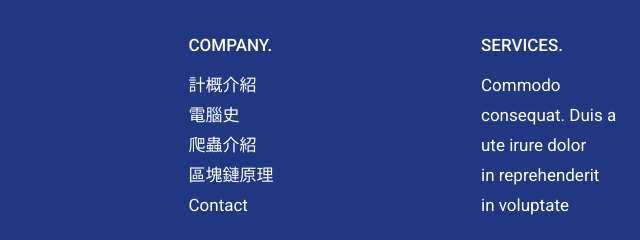
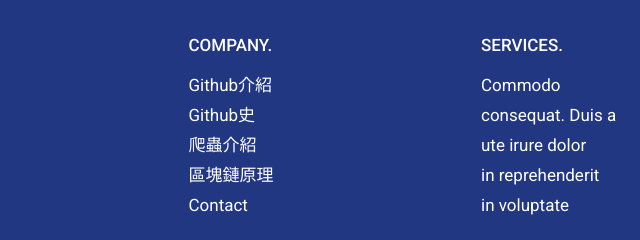
Before and after one commit to Jianhongl1n/sys-scu-edu, a plain HTML site: page htdocs/about.html in a window 1280 px wide. Shown: the part 1278-1518 px from the top of the page, 564-1204 px from the left. Drawn offline with nearby package versions, Linux system fonts and the light colour scheme.

Commit message:
Update about.html
Signed-off-by: Purplehui <148304451+Purplehui@users.noreply.github.com>

```diff
--- a/htdocs/about.html
+++ b/htdocs/about.html
@@ -142,8 +142,8 @@
                      <div class="infoma">
                         <h3>Company.</h3>
                         <ul class="menu_footer">
-                           <li><a href="index.html">計概介紹</a></li>
-                           <li><a href="about.html">電腦史</a></li>
+                           <li><a href="index.html">Github介紹</a></li>
+                           <li><a href="about.html">Github史</a></li>
                            <li><a href="https://10122144.my.canva.site/bug">爬蟲介紹</a></li>
                            <li><a href="https://10122144.my.canva.site/blockchain">區塊鏈原理</a></li>
                            <li><a href="contact.html">Contact</a></li>
```
